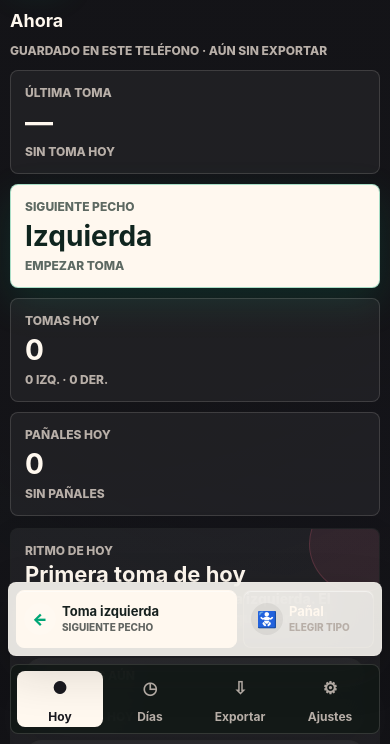
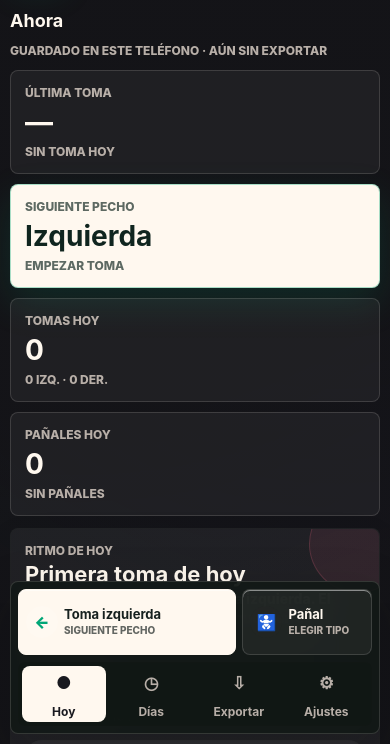
Before and after one commit to DiegoTrade/fede-baby-tracker, a plain HTML site: page index.html in a window 390 px wide. Both pictures are taken after a click on the button "Modo noche". Shown: the part 100-844 px from the top of the page. Drawn offline with Linux system fonts and the light colour scheme.

Commit message:
Embed bottom controls into app shell

```diff
--- a/app.js
+++ b/app.js
@@ -1,7 +1,7 @@
 import { HISTORICAL_IMPORT } from "./historical-data.js?v=23";
 
 const STORAGE_KEY = "fede-baby-tracker-v3";
-const APP_VERSION = "v43";
+const APP_VERSION = "v44";
 const BACKUP_VERSION = 1;
 const APP_VERSION_KEY = `${STORAGE_KEY}-app-version`;
 const LOVE_MESSAGES_PIN = "1234";
--- a/index.html
+++ b/index.html
@@ -11,7 +11,7 @@
     <link rel="icon" href="./app-icon-192.png" type="image/png">
     <link rel="apple-touch-icon" href="./apple-touch-icon.png">
     <meta name="apple-mobile-web-app-status-bar-style" content="default">
-    <link rel="stylesheet" href="./styles.css?v=43">
+    <link rel="stylesheet" href="./styles.css?v=44">
   </head>
   <body>
     <div class="app-shell">
@@ -436,7 +436,7 @@
                   <h2>Modo app</h2>
                   <p class="import-zone__meta" id="appInstallStatus">Comprobando instalación</p>
                 </div>
-                <span class="app-version-pill" id="appVersionStatus">v43</span>
+                <span class="app-version-pill" id="appVersionStatus">v44</span>
               </section>
               <section class="danger-zone">
                 <button class="secondary-button" id="seedButton" type="button">Cargar ejemplo</button>
@@ -447,6 +447,7 @@
         </section>
       </main>
 
+      <div class="bottom-shell" aria-label="Controles de la app">
         <div class="quick-dock" id="quickDock" aria-label="Acciones rápidas">
           <div class="diaper-dock-picker" id="diaperDockPicker" hidden>
             <span class="diaper-dock-picker__label">Tipo de pañal</span>
@@ -499,6 +500,7 @@
             <span>Ajustes</span>
           </button>
         </nav>
+      </div>
     </div>
 
     <dialog class="manual-dialog" id="manualDialog">
@@ -675,6 +677,6 @@
     </dialog>
 
     <div class="toast" id="toast" role="status" aria-live="polite"></div>
-    <script src="./app.js?v=43" type="module"></script>
+    <script src="./app.js?v=44" type="module"></script>
   </body>
 </html>
--- a/styles.css
+++ b/styles.css
@@ -140,6 +140,10 @@ textarea:focus-visible {
   display: none;
 }
 
+.bottom-shell {
+  display: none;
+}
+
 .nav-button {
   min-height: 58px;
   border-radius: var(--radius);
@@ -2631,6 +2635,7 @@ button.is-pressed {
 }
 
 body.night-mode .rail,
+body.night-mode .bottom-shell,
 body.night-mode .bottom-nav {
   background: rgba(17, 24, 22, 0.9);
 }
@@ -2753,44 +2758,49 @@ body.night-mode .vitamin-toggle[aria-pressed="true"] span:last-child {
   }
 
   .surface {
-    padding: 18px 14px calc(174px + var(--safe-bottom));
+    padding: 18px 14px calc(178px + var(--safe-bottom));
   }
 
   body:not([data-active-tab="today"]) .surface {
-    padding-bottom: calc(94px + var(--safe-bottom));
-  }
-
-  .bottom-nav {
+    padding-bottom: calc(104px + var(--safe-bottom));
+  }
+
+  .bottom-shell {
     position: fixed;
     left: 10px;
     right: 10px;
     bottom: calc(10px + var(--safe-bottom));
     z-index: 10;
-    min-height: 68px;
+    display: grid;
+    gap: 7px;
+    border-radius: var(--radius);
+    padding: 7px;
+    background:
+      linear-gradient(180deg, rgba(255, 253, 248, 0.94), rgba(255, 253, 248, 0.86)),
+      rgba(255, 253, 248, 0.9);
+    border: 1px solid var(--line);
+    box-shadow: 0 18px 54px rgba(23, 23, 23, 0.18);
+    backdrop-filter: blur(24px);
+  }
+
+  .bottom-nav {
+    min-height: 62px;
     display: grid;
     grid-template-columns: repeat(4, 1fr);
     gap: 4px;
-    border-radius: var(--radius);
-    padding: 6px;
-    background: rgba(255, 253, 248, 0.9);
-    border: 1px solid var(--line);
-    box-shadow: var(--shadow);
-    backdrop-filter: blur(20px);
+    border-radius: calc(var(--radius) - 1px);
+    padding: 3px;
+    background: rgba(37, 40, 36, 0.045);
+    border: 1px solid rgba(37, 40, 36, 0.055);
+  }
+
+  body[data-active-tab="today"] .bottom-nav {
+    border-top-color: rgba(37, 40, 36, 0.08);
   }
 
   .quick-dock {
-    position: fixed;
-    left: 10px;
-    right: 10px;
-    bottom: calc(88px + var(--safe-bottom));
-    z-index: 11;
-    min-height: 74px;
-    border-radius: var(--radius);
-    border: 1px solid var(--line);
-    background: rgba(255, 253, 248, 0.88);
-    box-shadow: 0 16px 48px rgba(23, 23, 23, 0.16);
-    backdrop-filter: blur(22px);
-    padding: 7px;
+    position: relative;
+    min-height: 66px;
     display: grid;
     grid-template-columns: minmax(0, 1.62fr) minmax(0, 0.9fr);
     gap: 6px;
@@ -2800,8 +2810,12 @@ body.night-mode .vitamin-toggle[aria-pressed="true"] span:last-child {
     display: none;
   }
 
+  .toast {
+    bottom: calc(104px + var(--safe-bottom));
+  }
+
   body[data-active-tab="today"] .toast {
-    bottom: calc(170px + var(--safe-bottom));
+    bottom: calc(178px + var(--safe-bottom));
   }
 
   .bottom-nav .nav-button {
@@ -2956,8 +2970,6 @@ body.night-mode .vitamin-toggle[aria-pressed="true"] span:last-child {
   }
 
   .quick-dock {
-    left: 8px;
-    right: 8px;
     grid-template-columns: minmax(0, 1.55fr) minmax(0, 0.92fr);
   }
 
--- a/sw.js
+++ b/sw.js
@@ -1,9 +1,9 @@
-const CACHE_NAME = "fede-baby-tracker-v43";
+const CACHE_NAME = "fede-baby-tracker-v44";
 const ASSETS = [
   "./",
   "./index.html",
-  "./styles.css?v=43",
-  "./app.js?v=43",
+  "./styles.css?v=44",
+  "./app.js?v=44",
   "./historical-data.js?v=23",
   "./app-icon.png",
   "./app-icon-512.png",
```
Lines whose indentation alone changed are shown as unchanged.
